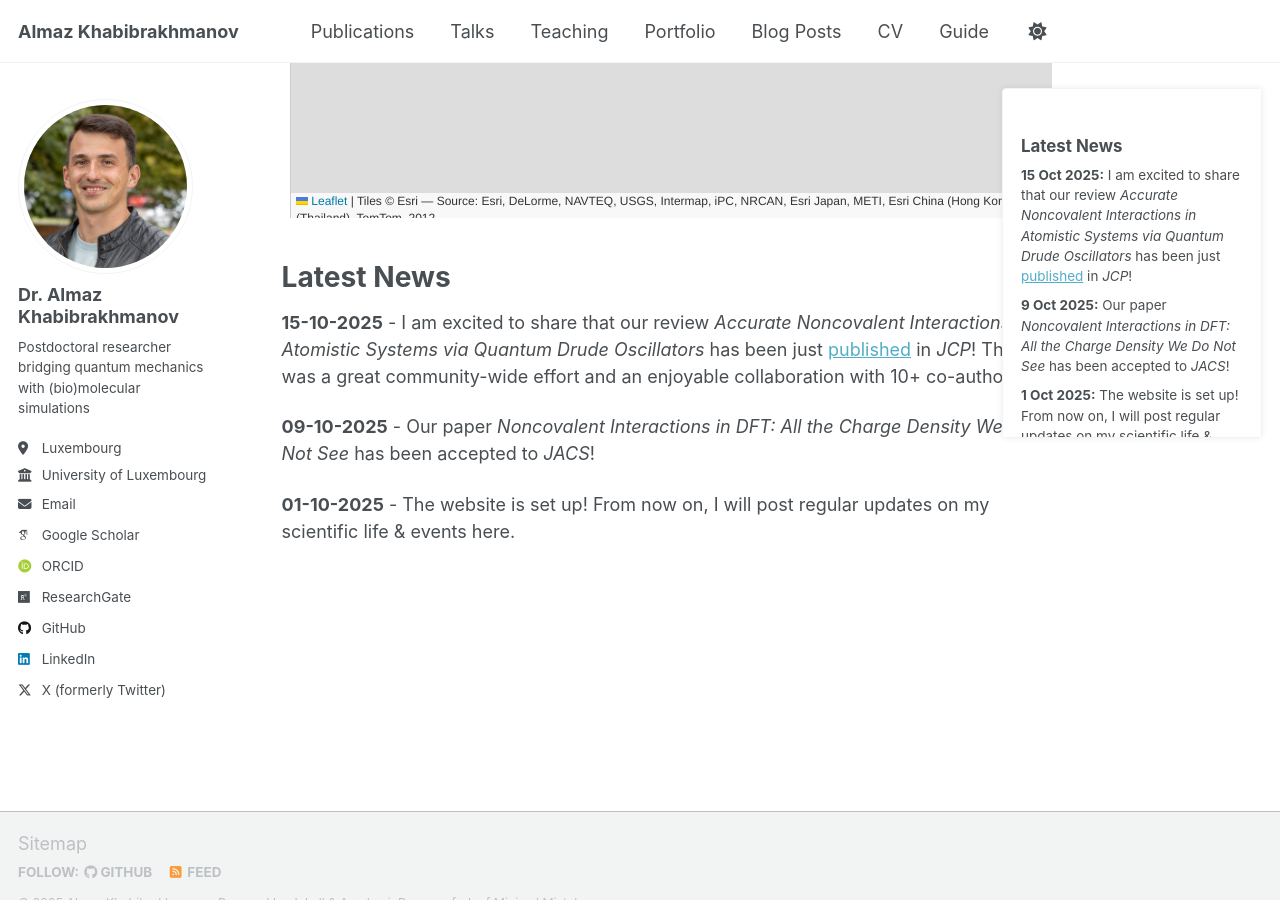
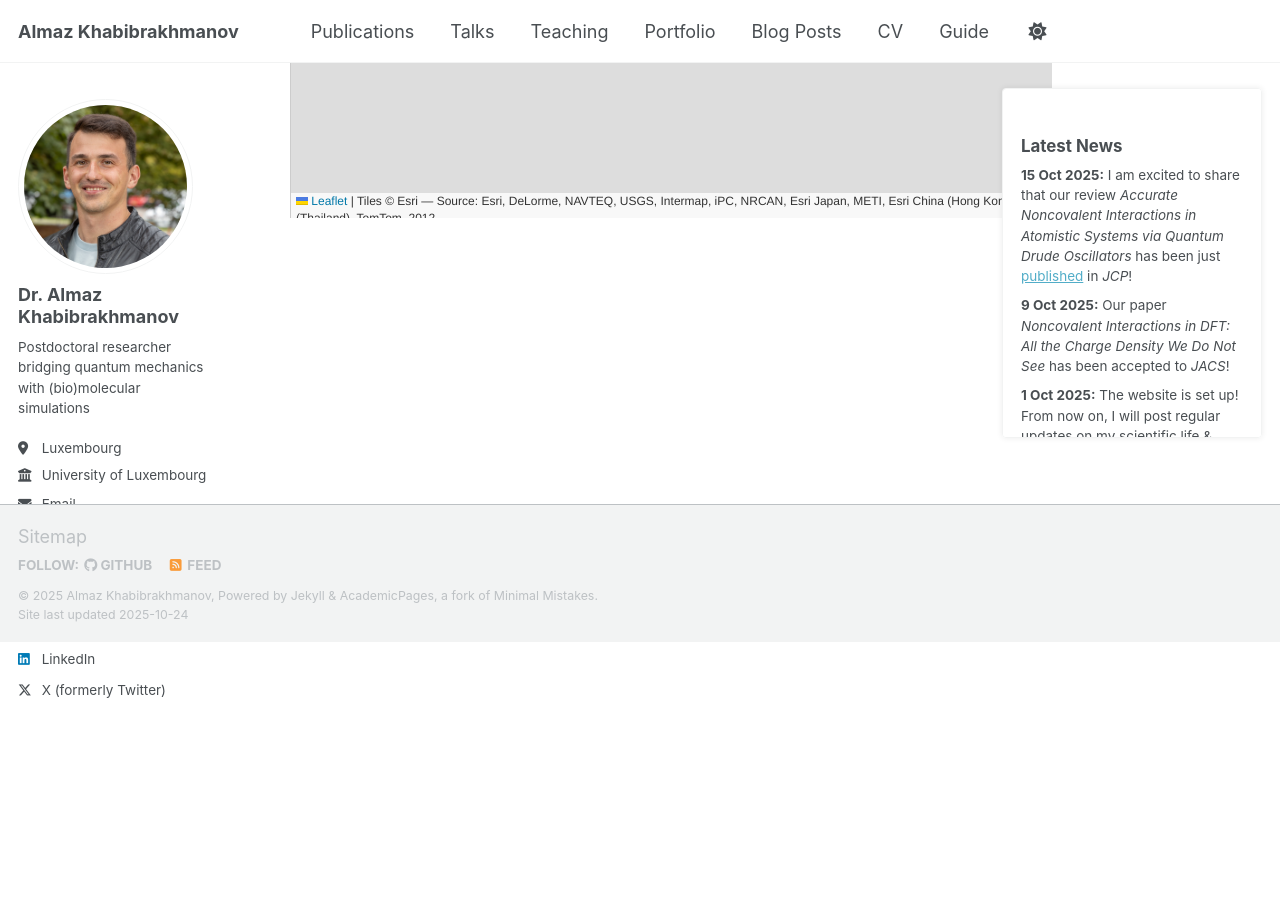
Before and after one commit to almaz-khabibrakhmanov/almaz-khabibrakhmanov.github.io, a Jekyll site: the page built from _pages/about.md, in a window 1280 px wide and 900 px high, scrolled down 1306 px. Built offline with Jekyll 4.4.1, drawn with Linux system fonts in a browser that asks for light colours; nearby versions of some CDN libraries; some web fonts are replaced; a script that is not in the unit is left out.

Commit message:
Update about.md

```diff
--- a/_pages/about.md
+++ b/_pages/about.md
@@ -19,11 +19,3 @@ Outside of research, I am a passionate guitarist and a football player. I also e
 
 <h2>Talk map</h2>
 <iframe src="/talkmap/map.html" height="600" width="100%" style="border:none; margin-bottom: 2em;"></iframe>
-
-Latest News
-======
-**15-10-2025** - I am excited to share that our review <i>Accurate Noncovalent Interactions in Atomistic Systems via Quantum Drude Oscillators</i> has been just [published](https://doi.org/10.1063/5.0281913) in <i>JCP</i>! That was a great community-wide effort and an enjoyable collaboration with 10+ co-authors.
-
-**09-10-2025** - Our paper <i>Noncovalent Interactions in DFT: All the Charge Density We Do Not See</i> has been accepted to <i>JACS</i>!
-
-**01-10-2025** - The website is set up! From now on, I will post regular updates on my scientific life & events here.
```
